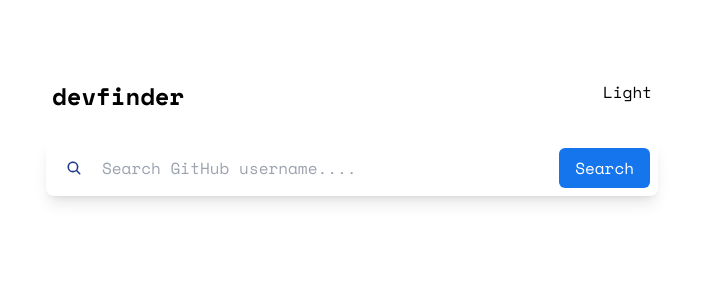
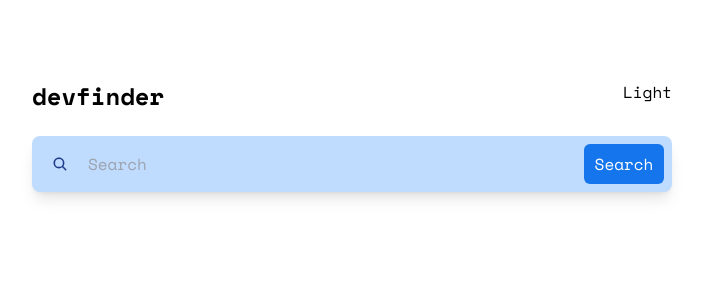
Before and after one commit to syntax-sensei/GitHub_user_seek, a React (Vite) app: page / in a window 1280 px wide. Shown: the top 300 px of the page, without its empty margins (288-991 px from the left). Built offline with nearby package versions, Linux system fonts and the light colour scheme.

Commit message:
SearchBar edits

```diff
--- a/src/components/SearchBar.jsx
+++ b/src/components/SearchBar.jsx
@@ -13,26 +13,22 @@ const SearchBar = ({onSearch}) => {
 
   return (
     <>
-    <section className='p-7 relative flex justify-center'>
-      <div className="relative w-1/2">
+
+<div className='flex justify-center'>
+    <div className=' dark:text-white dark:bg-cards-blue relative p-4 pl-14 w-1/2 bg-blue-200 rounded-lg focus:outline-none mt-6 mb-8 shadow-lg'>
+        <div className='flex justify-between'>
         <IoSearch className="absolute left-5 top-5 fill-blue-900 dark:fill-blue-300" />
-          <input
-            type="text"
-            placeholder="Search GitHub username...."
+            <input
+            type='text'
+            placeholder='Search'
+            className='w-2/3 text-white bg-transparent focus:outline-none'
             value={username}
             onChange={(e) => setUsername(e.target.value)}
-            className='font-space p-4 pl-14 rounded-lg dark:text-white dark:bg-cards-blue focus:outline-none w-full shadow-lg'
-          />
-          <button onClick={handleClick}
-            className="absolute right-2 top-2 bottom-2 bg-[#1475ec] text-white rounded-md px-4 hover:bg-blue-600"
-          >Search</button>
-      </div>
-
-
-
-    </section>
-
-
+            ></input>
+            <button onClick={handleClick} className='absolute w-20 h-10 top-2 right-2 bottom-2 bg-[#1475ec] text-white rounded-md hover:bg-blue-600'>Search</button>
+        </div>
+    </div>
+    </div>
 
   </>
   )
--- a/src/components/Themer.jsx
+++ b/src/components/Themer.jsx
@@ -32,7 +32,7 @@ const Themer = () => {
 
 
   return (
-    <section className='flex justify-center px-10 '>
+    <section className='flex justify-center  '>
     <div className=' flex justify-between w-1/2 mt-20 dark:text-white'>
 
         <span className='font-bold text-2xl'>
```
